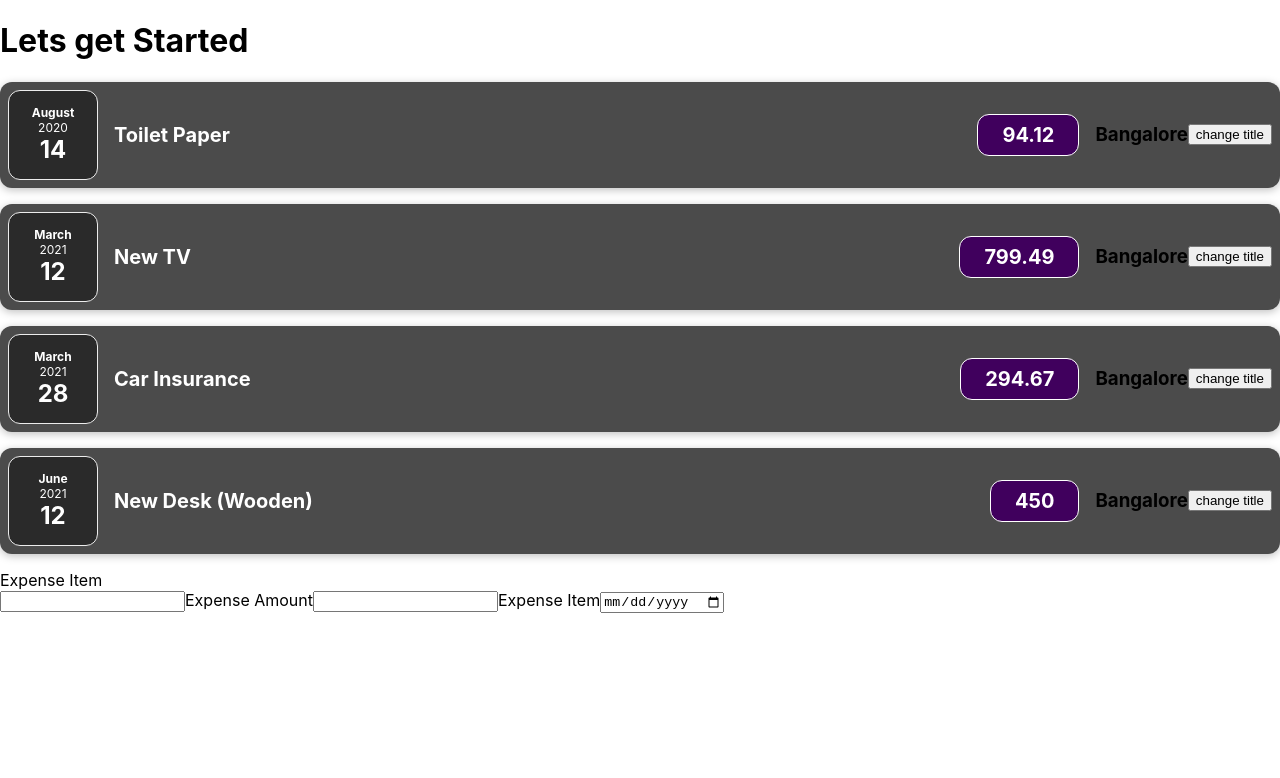
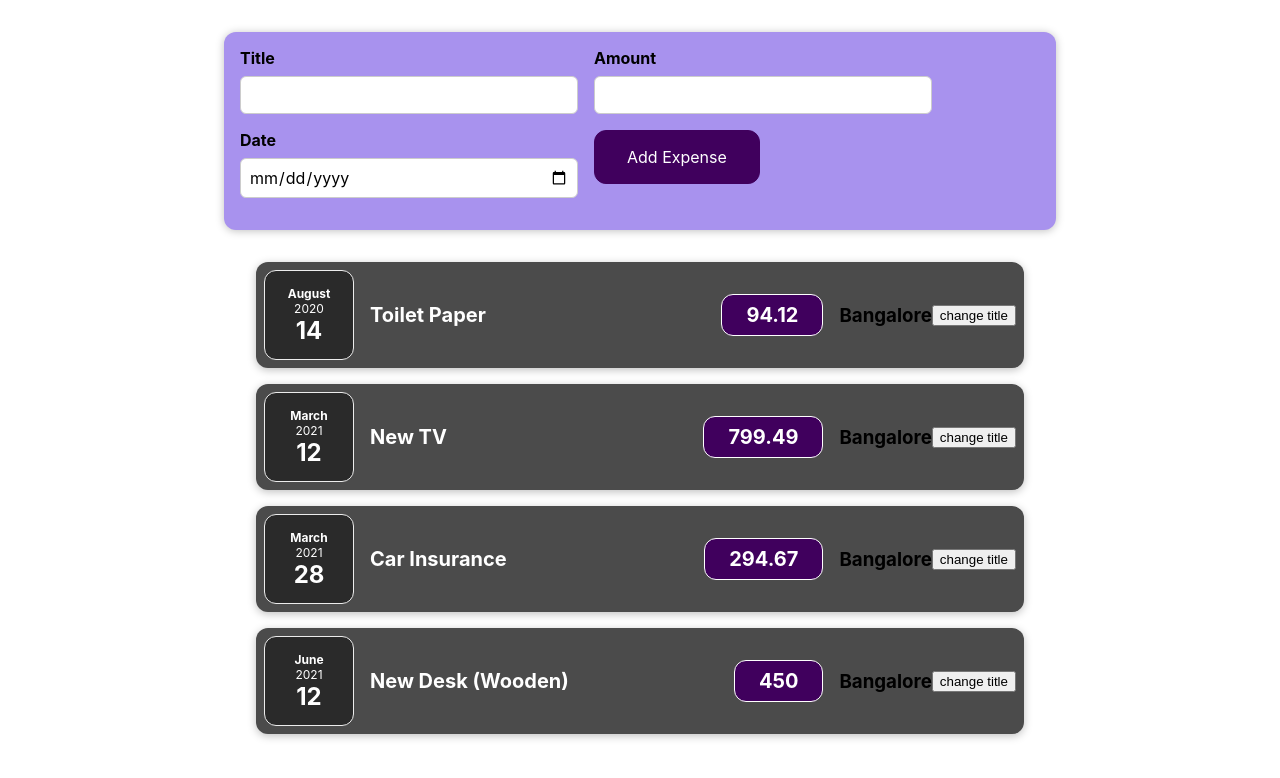
Before and after one commit to pkumars397/react-sharpener, a React (Create React App) app in the folder my-app/: page / in a window 1280 px wide. Shown: the top 778 px of the page. Built offline with nearby package versions, Linux system fonts and the light colour scheme.

Commit message:
useState

```diff
--- a/my-app/src/App.js
+++ b/my-app/src/App.js
@@ -1,9 +1,7 @@
-// import "./App.css";
 import ExpenseItems from "./components/Expenses/ExpenseItems";
 import Ex from "./components/Expenses/Ex";
-import ExpenseForm from "./components/Expenses/ExpenseForm";
+import NewExpense from "./components/newExpense/NewExpense";
 const App = () => {
-  // console.log("Parent-render");
   const expenses = [
     {
       id: "e1",
@@ -35,32 +33,9 @@ const App = () => {
     },
   ];
   return (
-    <div className="App">
-      <h1>Lets get Started</h1>
-      {/* <ExpenseItems
-        title={expenses[0].title}
-        price={expenses[0].amount}
-        date={expenses[0].date}
-        location={expenses[0].locationOfExpense}
-      ></ExpenseItems>
-      <ExpenseItems
-        title={expenses[1].title}
-        price={expenses[1].amount}
-        date={expenses[1].date}
-        location={expenses[1].locationOfExpense}
-      ></ExpenseItems>
-      <ExpenseItems
-        title={expenses[2].title}
-        price={expenses[2].amount}
-        date={expenses[2].date}
-        location={expenses[2].locationOfExpense}
-      ></ExpenseItems>
-      <ExpenseItems
-        title={expenses[3].title}
-        price={expenses[3].amount}
-        date={expenses[3].date}
-        location={expenses[3].locationOfExpense}
-      ></ExpenseItems> */}
+    <>
+      <NewExpense />
+      <div className="App" style={{ width: "60%", margin: "auto" }}>
         {expenses.map((item) => (
           <ExpenseItems
             title={item.title}
@@ -69,8 +44,8 @@ const App = () => {
             locationOfExpense={item.locationOfExpense}
           />
         ))}
-      <ExpenseForm/>
       </div>
+    </>
   );
 };
 
--- a/my-app/src/components/Expenses/ExpenseForm.js
+++ /dev/null
@@ -1,23 +0,0 @@
-const ExpenseForm = () => {
-  const onChangeHandler = (e) => {
-    console.log(e.target.value);
-  };
-  return (
-    <div>
-      <div>Expense Item</div>
-      <input
-        onChange={onChangeHandler}
-        type="text"
-        id="expenseItem"
-        value={""}
-        name=""
-      ></input>
-      <lable for="expenseAmount">Expense Amount</lable>
-      <input type="text" id="expenseAmount" value="" name=""></input>
-      <lable for="date">Expense Item</lable>
-      <input type="date" id="date" value="" name=""></input>
-    </div>
-  );
-};
-
-export default ExpenseForm;
--- /dev/null
+++ b/my-app/src/components/newExpense/ExpenseForm.css
@@ -0,0 +1,26 @@
+.new-expense__controls {
+  display: flex;
+  flex-wrap: wrap;
+  gap: 1rem;
+  margin-bottom: 1rem;
+  text-align: left;
+}
+
+.new-expense__control label {
+  font-weight: bold;
+  margin-bottom: 0.5rem;
+  display: block;
+}
+
+.new-expense__control input {
+  font: inherit;
+  padding: 0.5rem;
+  border-radius: 6px;
+  border: 1px solid #ccc;
+  width: 20rem;
+  max-width: 100%;
+}
+
+.new-expense__actions {
+  text-align: right;
+}
--- /dev/null
+++ b/my-app/src/components/newExpense/ExpenseForm.js
@@ -0,0 +1,51 @@
+import React, { useState } from "react";
+import "./ExpenseForm.css";
+
+const ExpenseForm = () => {
+  const [enteredTitle, setEnteredTitle] = useState("");
+  const [enteredAmount, setEnteredAmount] = useState("");
+  const [enteredDate, setEnteredDate] = useState("");
+
+  const titleChangeHandler = (event) => {
+    setEnteredTitle(event.target.value);
+  };
+  const amountChangeHandler = (event) => {
+    setEnteredAmount(event.target.value);
+  };
+  const dateChangeHandler = (event) => {
+    setEnteredDate(event.target.value);
+  };
+  return (
+    <form>
+      <div className="new-expense__controls">
+        <div className="new-expense__control">
+          <label>Title</label>
+          <input type="text" onChange={titleChangeHandler} />
+        </div>
+        <div className="new-expense__control">
+          <label>Amount</label>
+          <input
+            type="number"
+            min="0.01"
+            step="0.01"
+            onChange={amountChangeHandler}
+          />
+        </div>
+        <div className="new-expense__control">
+          <label>Date</label>
+          <input
+            type="date"
+            min="2022-01-30"
+            max="2023-12-30"
+            onChange={dateChangeHandler}
+          />
+        </div>
+        <div className="new-expense__actions">
+          <button type="submit">Add Expense </button>
+        </div>
+      </div>
+    </form>
+  );
+};
+
+export default ExpenseForm;
--- /dev/null
+++ b/my-app/src/components/newExpense/NewExpense.css
@@ -0,0 +1,38 @@
+.new-expense {
+  background-color: #a892ee;
+  padding: 1rem;
+  margin: 2rem auto;
+  width: 50rem;
+  max-width: 95%;
+  border-radius: 12px;
+  text-align: center;
+  box-shadow: 0 1px 8px rgba(0, 0, 0, 0.25);
+}
+
+.new-expense button {
+  font: inherit;
+  cursor: pointer;
+  padding: 1rem 2rem;
+  border: 1px solid #40005d;
+  background-color: #40005d;
+  color: white;
+  border-radius: 12px;
+  margin-right: 1rem;
+}
+
+.new-expense button:hover,
+.new-expense button:active {
+  background-color: #510674;
+  border-color: #510674;
+}
+
+.new-expense button.alternative {
+  color: #220131;
+  border-color: transparent;
+  background-color: transparent;
+}
+
+.new-expense button.alternative:hover,
+.new-expense button.alternative:active {
+  background-color: #ddb3f8;
+}
--- /dev/null
+++ b/my-app/src/components/newExpense/NewExpense.js
@@ -0,0 +1,14 @@
+import React from "react";
+import ExpenseForm from "./ExpenseForm";
+
+import "./NewExpense.css";
+
+const NewExpense = () => {
+  return (
+    <div className="new-expense">
+      <ExpenseForm />
+    </div>
+  );
+};
+
+export default NewExpense;
```
Lines whose indentation alone changed are shown as unchanged.
